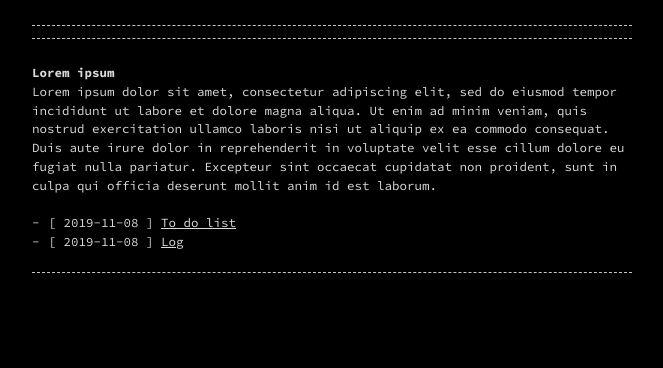
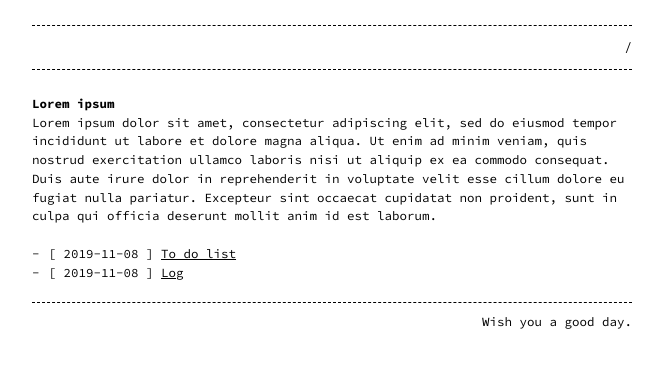
Before and after one commit to 912828qj2/912828qj2.github.io, a Jekyll site: the page built from index.md, in a window 1280 px wide. Shown: the top 368 px of the page, without its empty margins (308-971 px from the left). Built offline with Jekyll 4.4.1, drawn with Linux system fonts in a browser that asks for light colours.

Commit message:
Update _config.yml

```diff
--- a/_config.yml
+++ b/_config.yml
@@ -2,13 +2,13 @@
 
 #google_analytics: UA-NNNNNNNN-N
 
-#header_pages:
-#  - index.md
-#  - about.md
+header_pages:
+  - index.md
+  - todo.md
 
-#footer: 'follow us on <a href="https://twitter.com/">twitter</a>'
+footer: 'Wish you a good day.'
 
-#style: light # dark (default) or light
+style: light # dark (default) or light
 #listen_for_clients_preferred_style: true # true or false (default)
 
 plugins:
```
